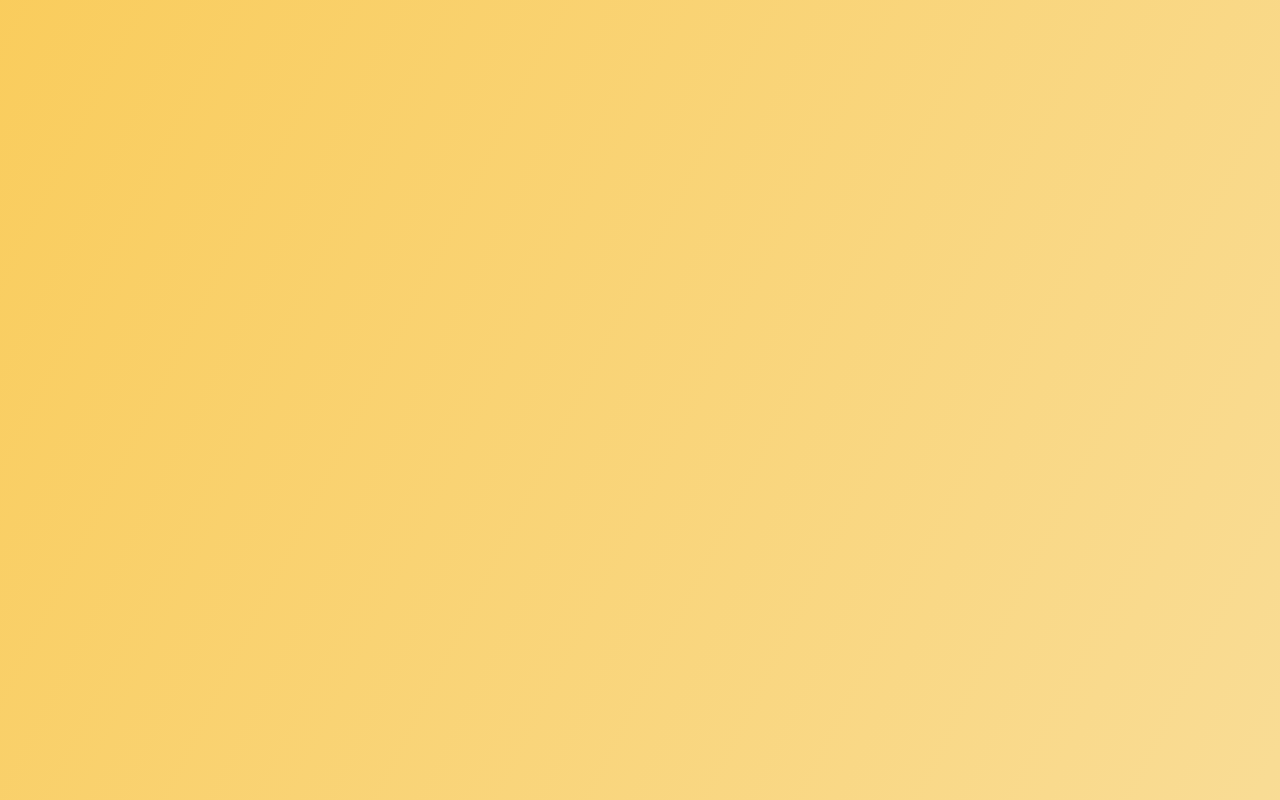
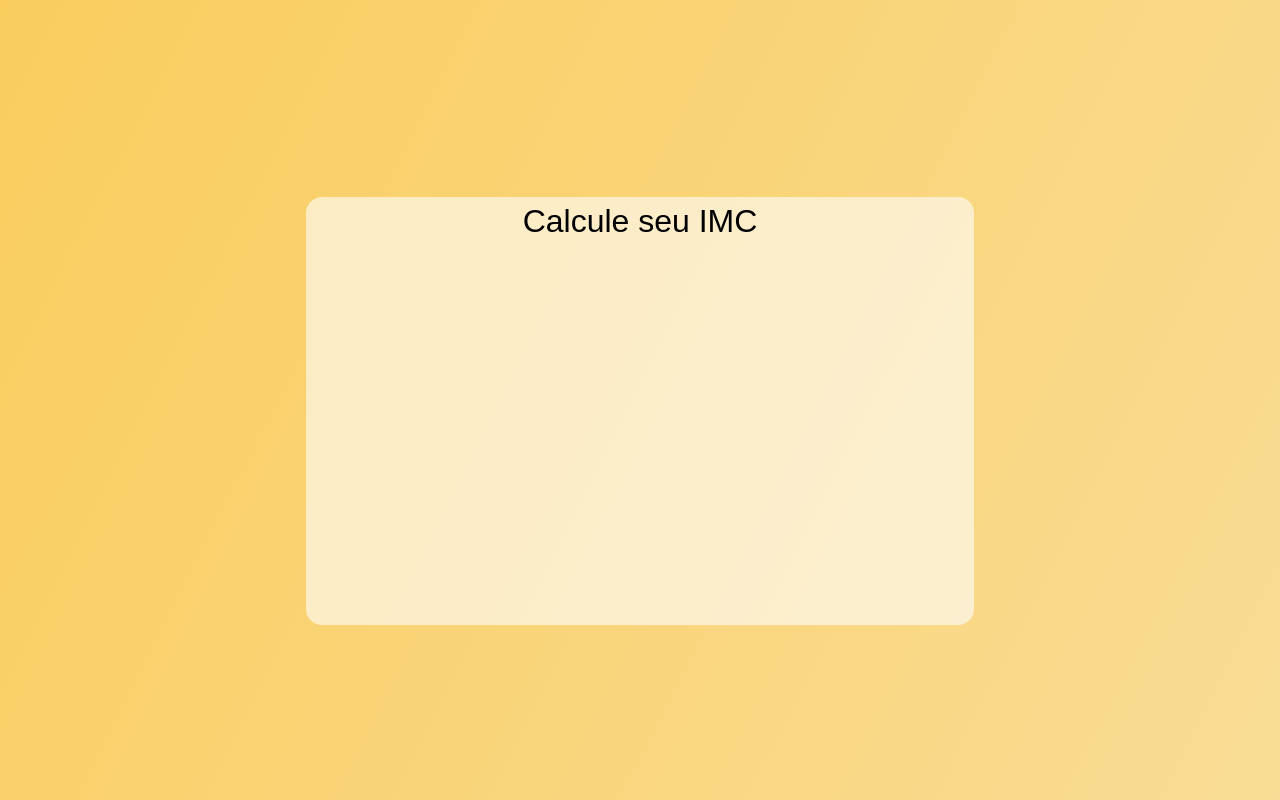
Before and after one commit to Fernanda-ttorres/IMC-Calculator, a React (Vite) app: page / in a window 1280 px wide. Built offline with nearby package versions, Linux system fonts and the light colour scheme.

Commit message:
Refactor: changing the card componente content

```diff
--- a/src/App.jsx
+++ b/src/App.jsx
@@ -1,9 +1,10 @@
-import './App.css'
+import './App.css';
+import Card from './components/Card/Card';
 
 function App() {
   return (
-    <div></div>
+    <Card/>
   )
 }
 
-export default App
+export default App;
--- a/src/components/Card/Card.jsx
+++ b/src/components/Card/Card.jsx
@@ -1,10 +1,12 @@
-import React from 'react';
 import { CardStyled } from './Card.styled';
+import { Title } from '../Title/Title';
 
-const Card = ({content}) => {
+const Card = () => {
   return (
     <>
-    <CardStyled>{content}</CardStyled>
+    <CardStyled>
+      <Title title="Calcule seu IMC"/>
+    </CardStyled>
     </>
   )
 };
```
